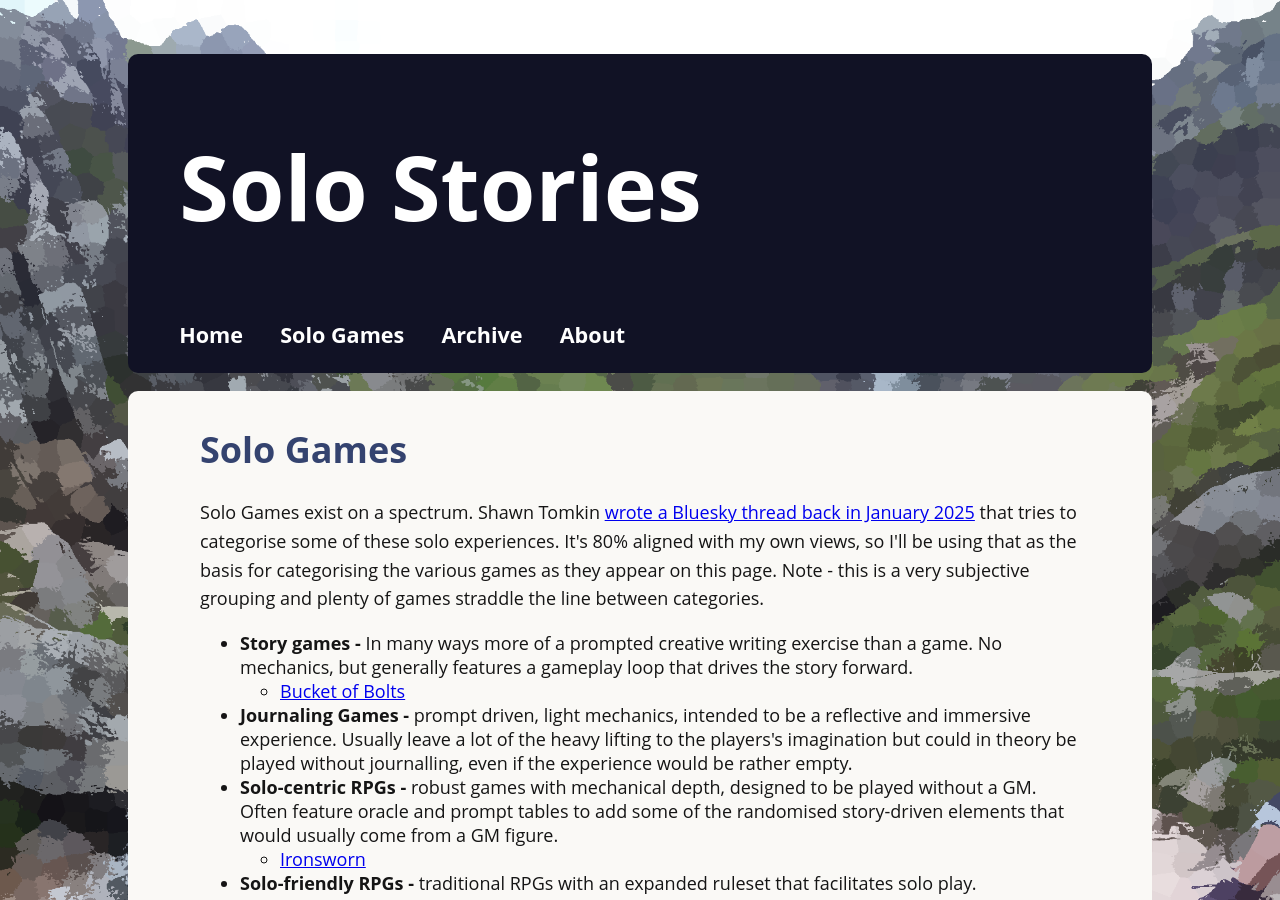
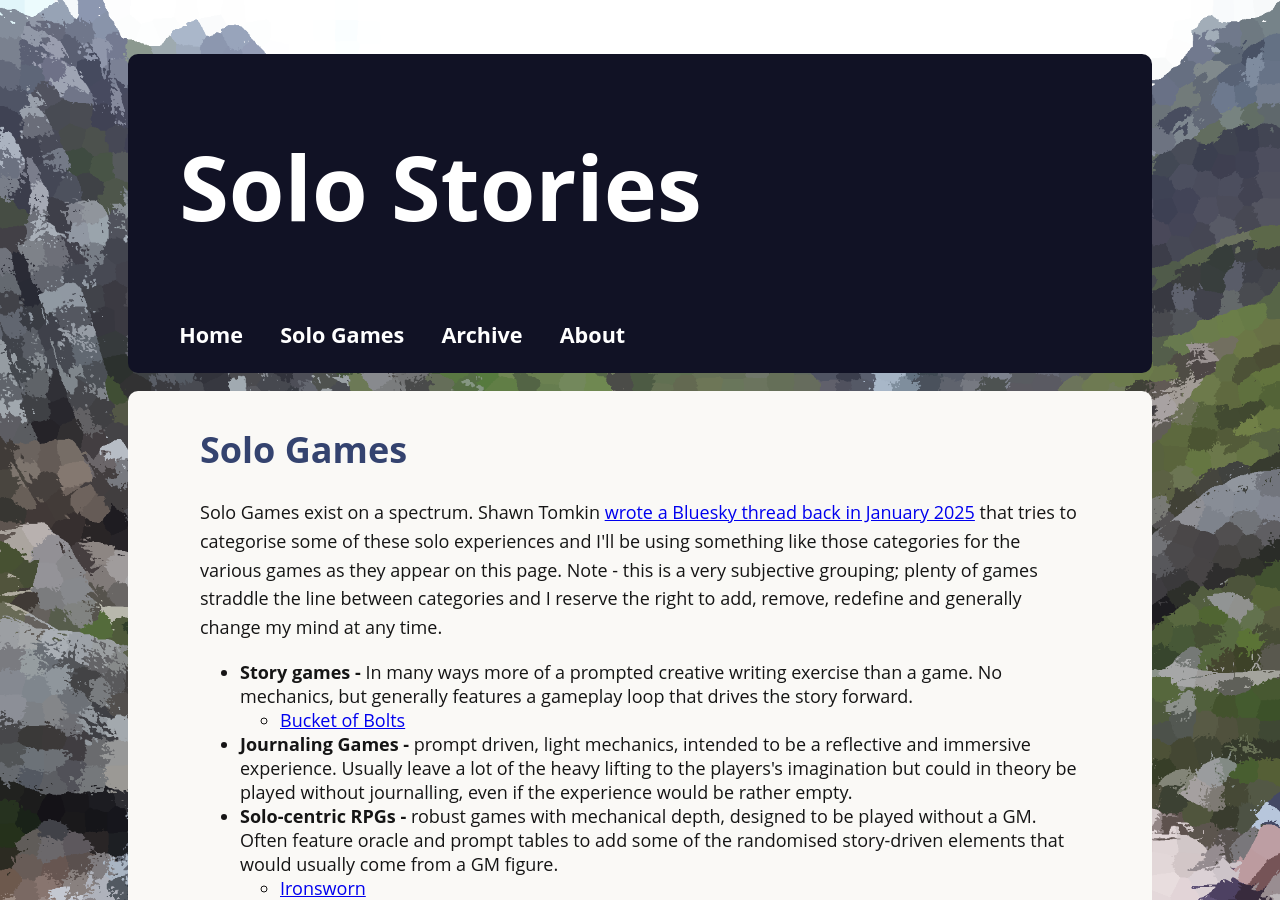
Before and after one commit to fst0pped/fst0pped.github.io, a Jekyll site: the page built from solo_games.html, in a window 1280 px wide and 900 px high. Built offline with Jekyll 4.4.1, drawn with Linux system fonts in a browser that asks for light colours.

Commit message:
minor text update

```diff
--- a/solo_games.html
+++ b/solo_games.html
@@ -5,7 +5,7 @@ title: Solo Games
 
 <h1>Solo Games</h1>
 
-    <p>Solo Games exist on a spectrum. Shawn Tomkin <a href="https://www.unroll.now/https://bsky.app/profile/shawntomkin.bsky.social/post/3lglhjmwcgs2f">wrote a Bluesky thread back in January 2025</a> that tries to categorise some of these solo experiences. It's 80% aligned with my own views, so I'll be using that as the basis for categorising the various games as they appear on this page. Note - this is a very subjective grouping and plenty of games straddle the line between categories.</p>
+    <p>Solo Games exist on a spectrum. Shawn Tomkin <a href="https://www.unroll.now/https://bsky.app/profile/shawntomkin.bsky.social/post/3lglhjmwcgs2f">wrote a Bluesky thread back in January 2025</a> that tries to categorise some of these solo experiences and I'll be using something like those categories for the various games as they appear on this page. Note - this is a very subjective grouping; plenty of games straddle the line between categories and I reserve the right to add, remove, redefine and generally change my mind at any time.</p>
 
     <ul>
       <li><strong>Story games -</strong> In many ways more of a prompted creative writing exercise than a game. No mechanics, but generally features a gameplay loop that drives the story forward.</li>
```
